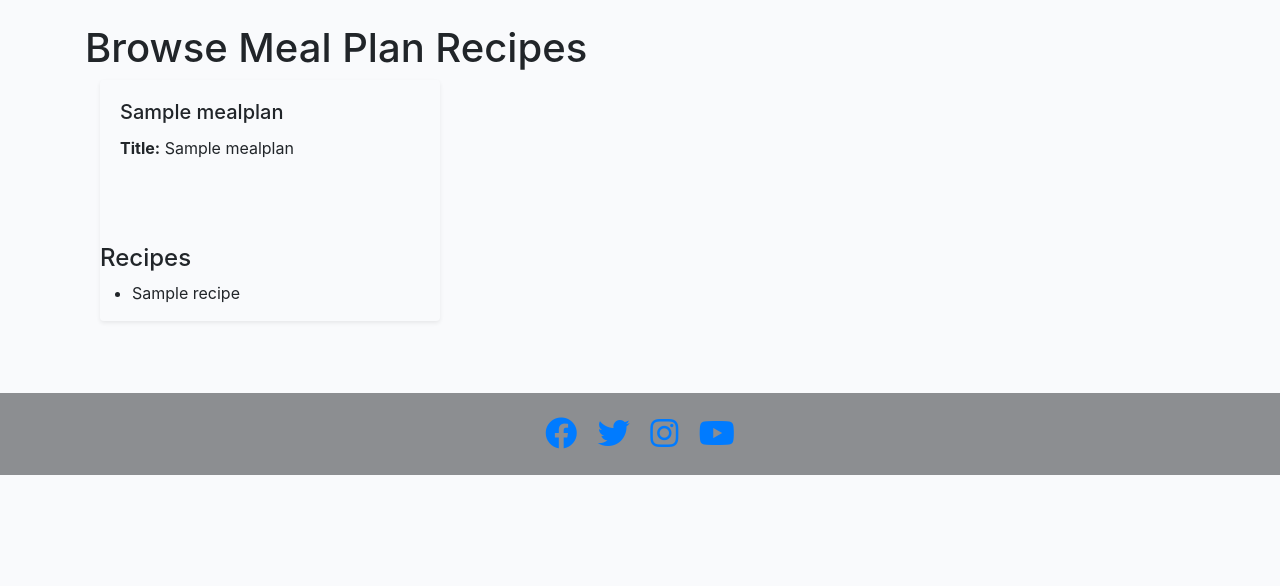
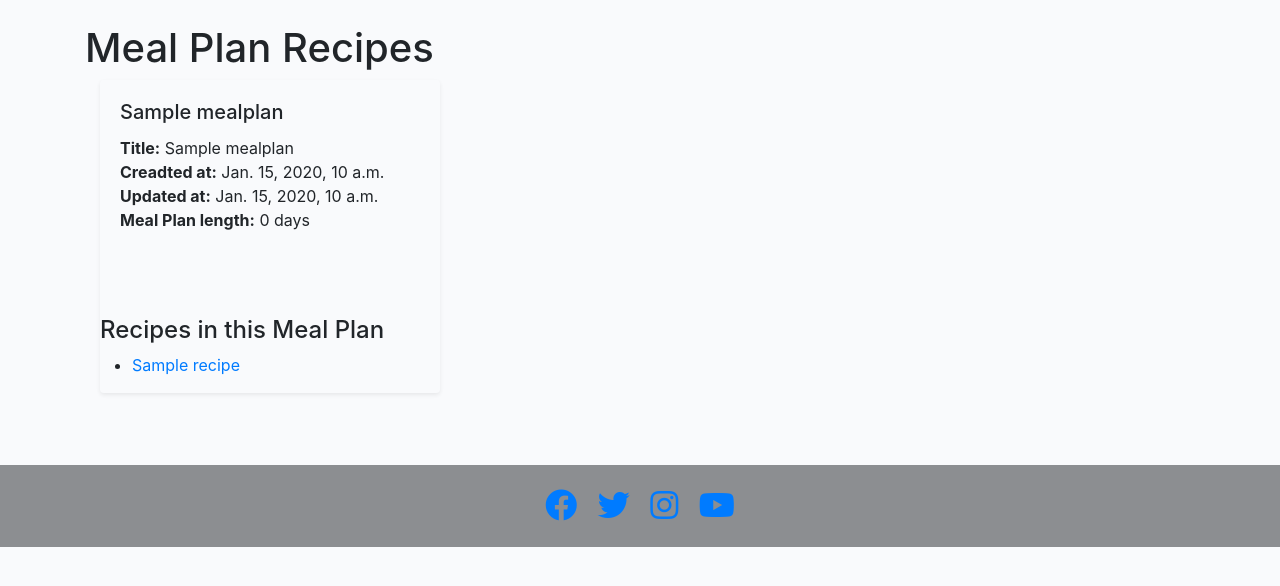
Before and after one commit to shivani-CI/Kibble-Kitchen, a Django app: page /meal_plan/1/ in a window 1280 px wide. Shown: the part 76-662 px from the top of the page. Run offline with Django 4.2, Linux system fonts and the light colour scheme; tables that the repository leaves empty hold one stand-in row (values such as "Sample post"); some libraries are stand-ins or nearby versions.

Commit message:
Added links to selected recipes for meal plan and added created at, updated at and length of plan

```diff
--- a/recipe/templates/recipe/meal_plan_detail.html
+++ b/recipe/templates/recipe/meal_plan_detail.html
@@ -2,7 +2,7 @@
 
 {% block content %}
 <div class="container mt-4">
-    <h1>Browse Meal Plan Recipes</h1>
+    <h1>Meal Plan Recipes</h1>
 
         <div class="col-md-6 col-lg-4 mb-4">
             <div class="card h-100 shadow-sm">
@@ -10,20 +10,25 @@
                     <h5 class="card-title">{{ meal_plan.title}}</h5>
                     <p card-text>
                         <strong>Title:</strong> {{ meal_plan.title }}<br>
+                        <strong>Creadted at:</strong> {{ meal_plan.created_at }}<br>
+                        <strong>Updated at:</strong> {{ meal_plan.updated_at }}<br>
+                        <strong>Meal Plan length:</strong> {{ meal_plan.meal_plan_length }} days<br>
                     </p>
                 </div>
 
                 <div class="mt-5">
-                <h4>Recipes</h4>
-                <ul>
-                    {% for recipe in meal_plan.recipes.all %}
-                        <li>{{ recipe.title }}</li>
-                    {% endfor %}
-                </ul>
+                    <h4>Recipes in this Meal Plan</h4>
+                    <ul>
+                        {% for recipe in meal_plan.recipes.all %}
+                            <li>
+                                <a href="{% url 'get_recipe_detail' recipe.id %}">{{ recipe.title }}</a>
+                            </li>
+                        {% endfor %}
+                    </ul>
                 </div>
-
             </div>
         </div>
+
 </div>
 
 {% endblock %}
```
Also changed, not shown: static/js/recipes.js (added, +46 -0 lines).
